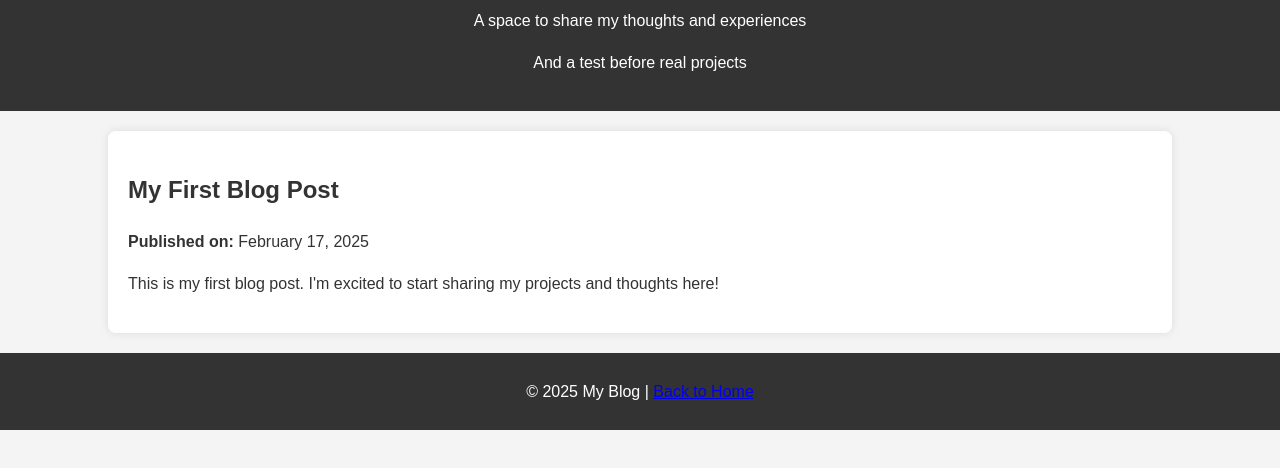
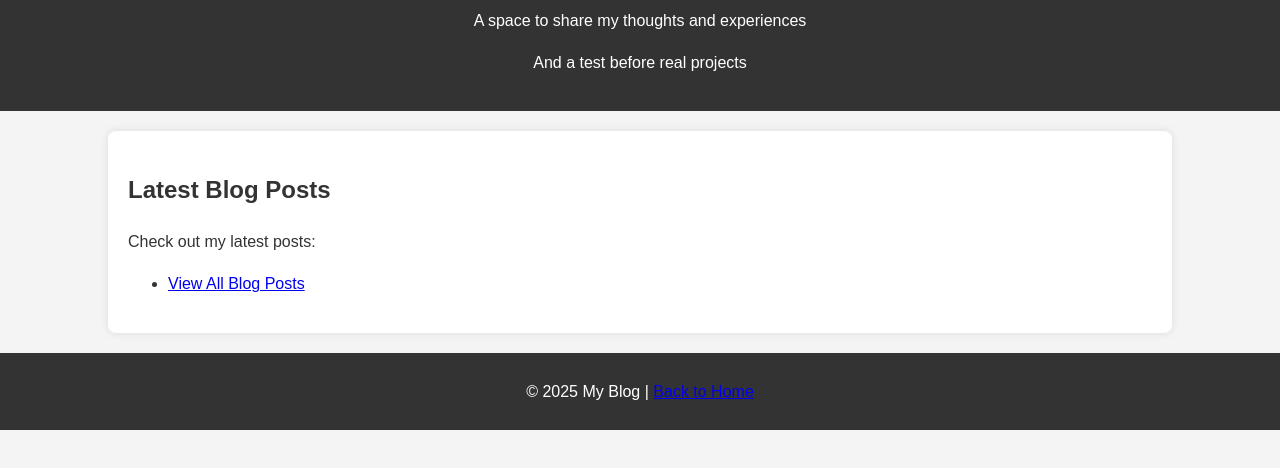
Before and after one commit to mmagnin-hub/mmagnin-hub.github.io, a plain HTML site: page blog/index.html in a window 1280 px wide. Shown: the part 106-574 px from the top of the page. Drawn offline with Linux system fonts and the light colour scheme.

```diff
--- a/blog/index.html
+++ b/blog/index.html
@@ -15,11 +15,11 @@
 </header>
 
 <div class="container">
-    <article>
-        <h2>My First Blog Post</h2>
-        <p><strong>Published on:</strong> February 17, 2025</p>
-        <p>This is my first blog post. I'm excited to start sharing my projects and thoughts here!</p>
-    </article>
+    <h2>Latest Blog Posts</h2>
+    <p>Check out my latest posts:</p>
+    <ul>
+        <li><a href="blog.html">View All Blog Posts</a></li>
+    </ul>
 </div>
 
 <footer>
```
